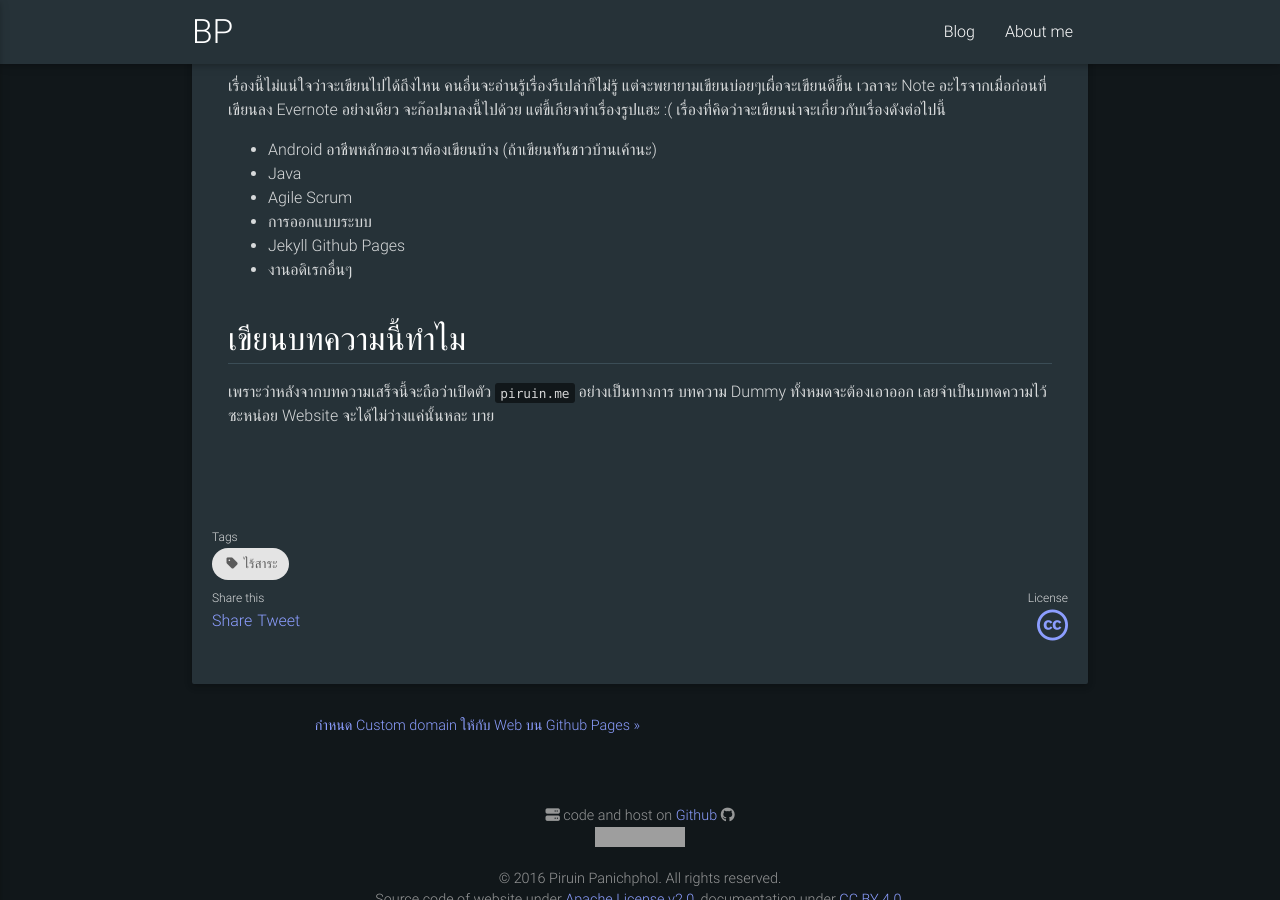
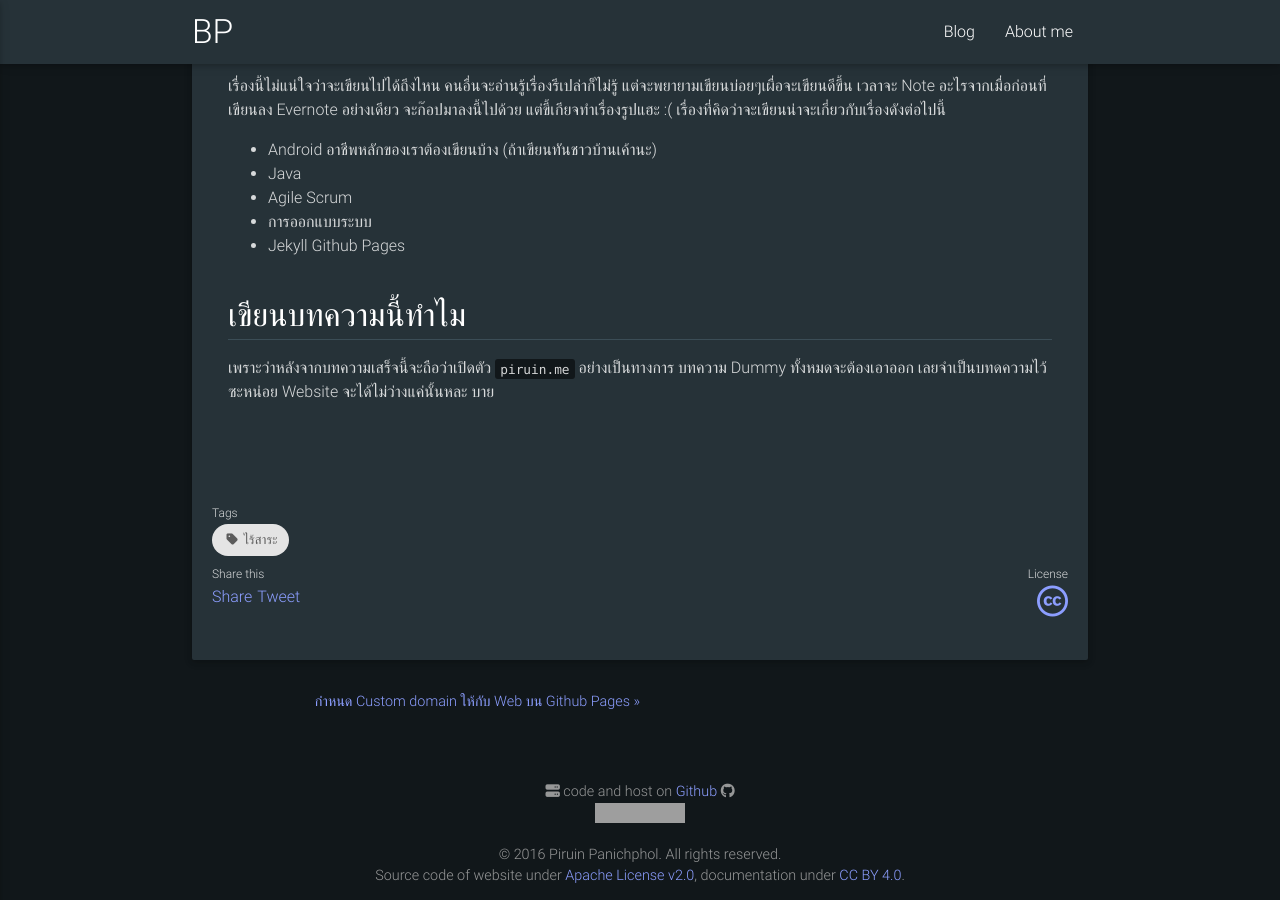
Before and after one commit to piruin/piruin.github.io, a Jekyll site: the page built from _posts/2016-09-04-hello-world.markdown, in a window 1280 px wide and 900 px high, scrolled down 1011 px. Built offline with Jekyll 4.4.1, drawn with Linux system fonts in a browser that asks for light colours; nearby versions of some CDN libraries; comment, search, counter and statistics services are not loaded; grey boxes are pictures that could not be loaded.

Commit message:
update post

```diff
--- a/_posts/2016-09-04-hello-world.markdown
+++ b/_posts/2016-09-04-hello-world.markdown
@@ -27,7 +27,6 @@ language: th
 - Agile Scrum
 - การออกแบบระบบ
 - Jekyll Github Pages
-- งานอดิเรกอื่นๆ
 
 ## เขียนบทความนี้ทำไม
 เพราะว่าหลังจากบทความเสร็จนี้จะถือว่าเปิดตัว `piruin.me` อย่างเป็นทางการ บทความ Dummy ทั้งหมดจะต้องเอาออก เลยจำเป็นบทดความไว้ซะหน่อย Website จะได้ไม่ว่างแค่นั้นหละ บาย
```
